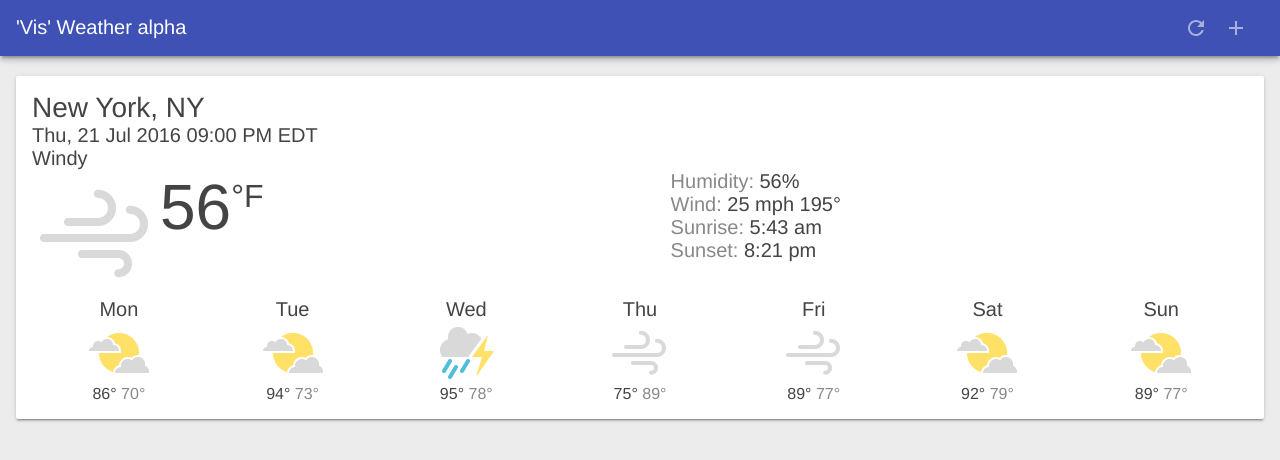
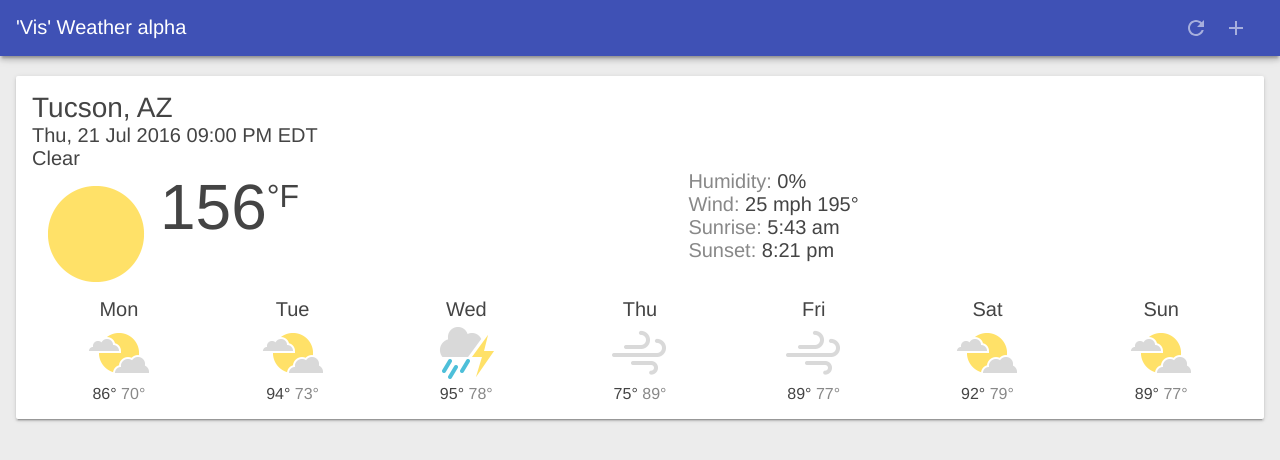
Before and after one commit to soldierforus/VisWeatherPWA, a plain HTML site: page index.html in a window 1280 px wide. Drawn offline with Linux system fonts and the light colour scheme.

Commit message:
added Tucson to homescreen

```diff
--- a/scripts/app.js
+++ b/scripts/app.js
@@ -287,14 +287,14 @@
     }
   };
 
-  /*
-   * Fake weather data that is presented when the user first uses the app,
-   * or when the user has not saved any cities. See startup code for more
-   * discussion.
-   */
+  // /*
+  //  * Fake weather data that is presented when the user first uses the app,
+  //  * or when the user has not saved any cities. See startup code for more
+  //  * discussion.
+  //  */
   var initialWeatherForecast = {
-    key: '2459115',
-    label: 'New York, NY',
+    key: '12794707',
+    label: 'Tucson, AZ',
     created: '2016-07-22T01:00:00Z',
     channel: {
       astronomy: {
@@ -303,10 +303,10 @@
       },
       item: {
         condition: {
-          text: "Windy",
+          text: "Clear",
           date: "Thu, 21 Jul 2016 09:00 PM EDT",
-          temp: 56,
-          code: 24
+          temp: 156,
+          code: 32
         },
         forecast: [
           {code: 44, high: 86, low: 70},
@@ -319,7 +319,7 @@
         ]
       },
       atmosphere: {
-        humidity: 56
+        humidity: 0
       },
       wind: {
         speed: 25,
--- a/service-worker.js
+++ b/service-worker.js
@@ -1,6 +1,6 @@
 //Update version iterations as chnges are made
-const dataCacheName = 'weatherData-version-1-2';
-const cacheName = 'VisWeather-version-8-1';
+const cacheName = 'VisWeather-version-8-3';
+const dataCacheName = 'weatherData-version-1-4';
 const filesToCache = [
   '/',
   '/index.html',
```
Also changed, not shown: index.html (+15 -0 lines).
